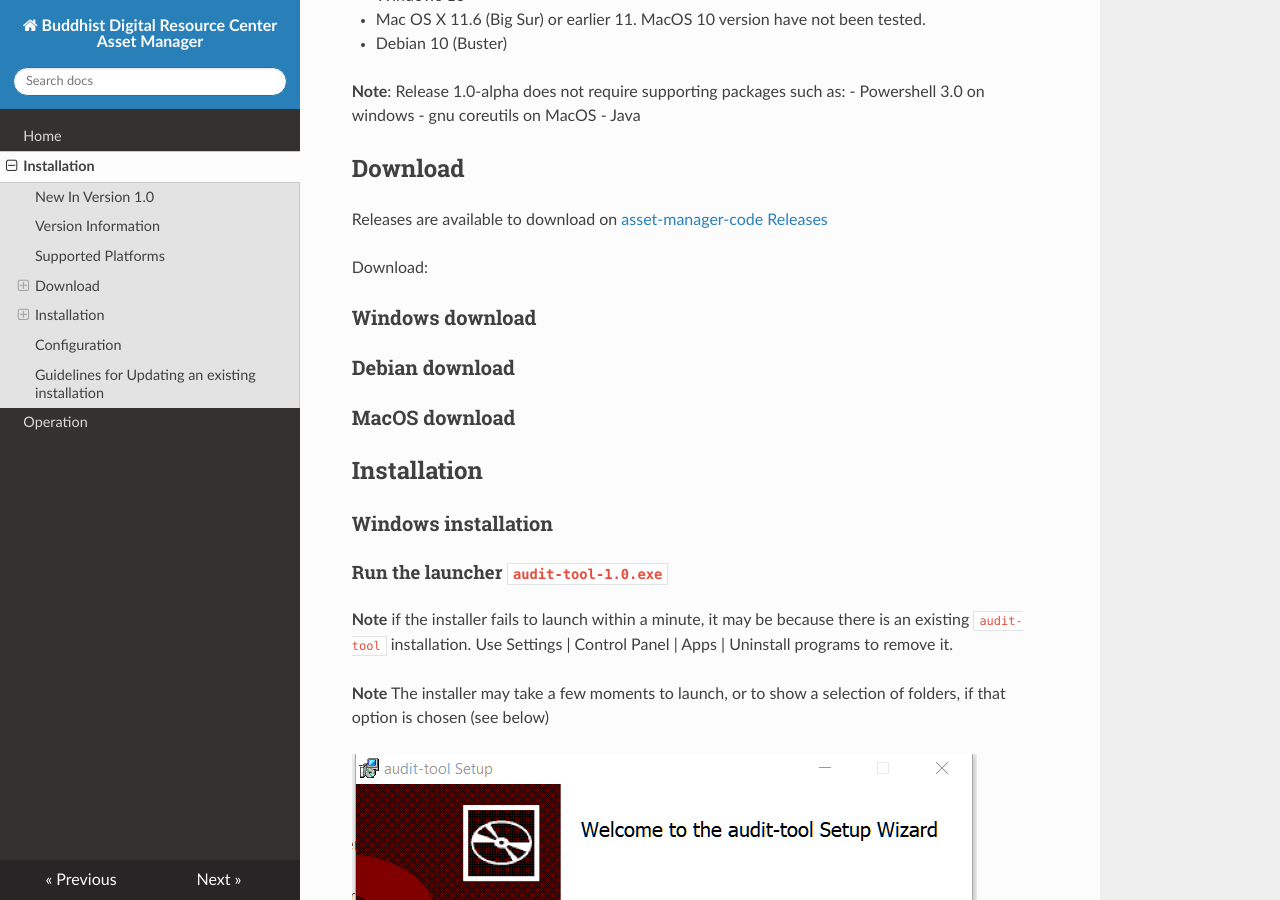
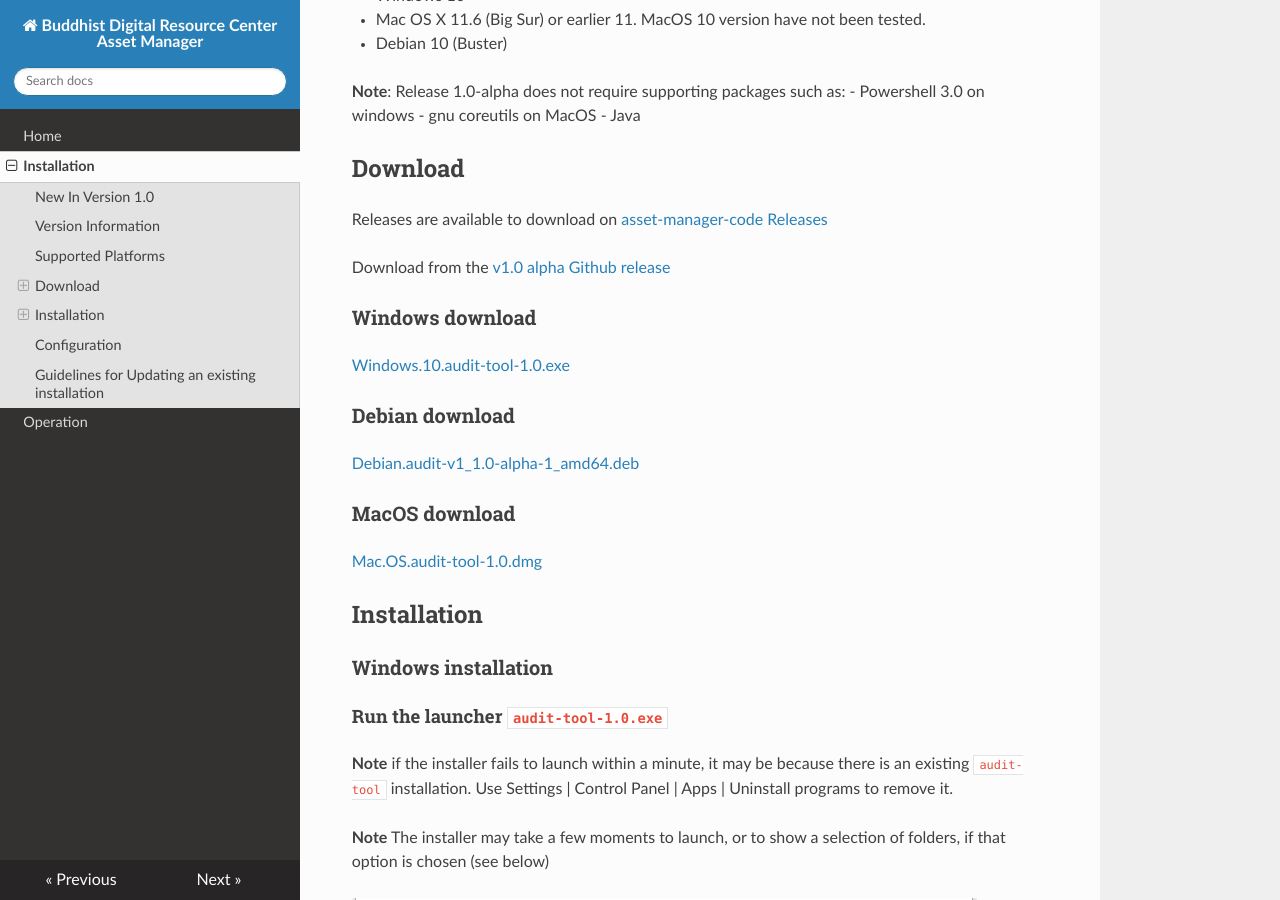
Before and after one commit to buda-base/asset-manager, an MkDocs documentation site: the page built from docs/user/AuditTool/Install-1.0.md, in a window 1280 px wide and 900 px high, scrolled down 680 px. Built offline with MkDocs 1.6.1, drawn with Linux system fonts in a browser that asks for light colours; nearby versions of some CDN libraries.

```diff
--- a/docs/user/AuditTool/Install-1.0.md
+++ b/docs/user/AuditTool/Install-1.0.md
@@ -27,12 +27,14 @@
 ## Download
 Releases are available to download on [asset-manager-code Releases](https://github.com/buda-base/asset-manager/releases)
 
-Download:
+Download from the [v1.0 alpha Github release](https://github.com/buda-base/asset-manager/releases/tag/v1.0-alpha)
 
 ### Windows download
+[Windows.10.audit-tool-1.0.exe](https://github.com/buda-base/asset-manager/releases/download/v1.0-alpha/Windows.10.audit-tool-1.0.exe)
 ### Debian download
+[Debian.audit-v1_1.0-alpha-1_amd64.deb](https://github.com/buda-base/asset-manager/releases/download/v1.0-alpha/Debian.audit-v1_1.0-alpha-1_amd64.deb)
 ### MacOS download
-
+[Mac.OS.audit-tool-1.0.dmg](https://github.com/buda-base/asset-manager/releases/download/v1.0-alpha/Mac.OS.audit-tool-1.0.dmg)
 ## Installation
 
 ### Windows installation
```
